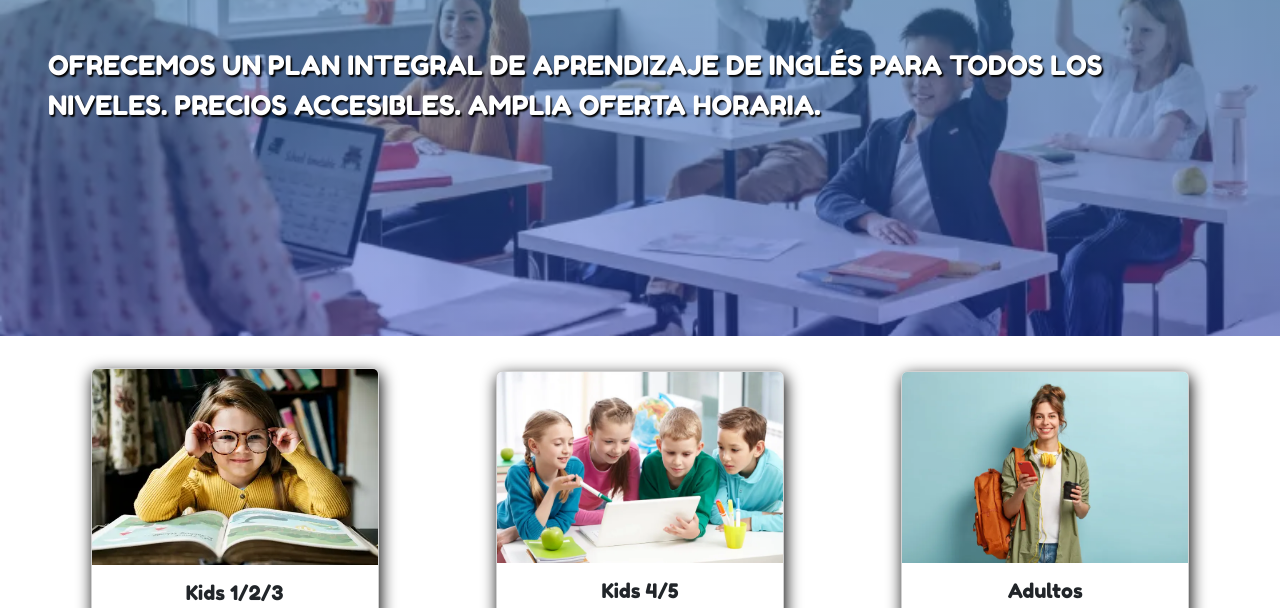
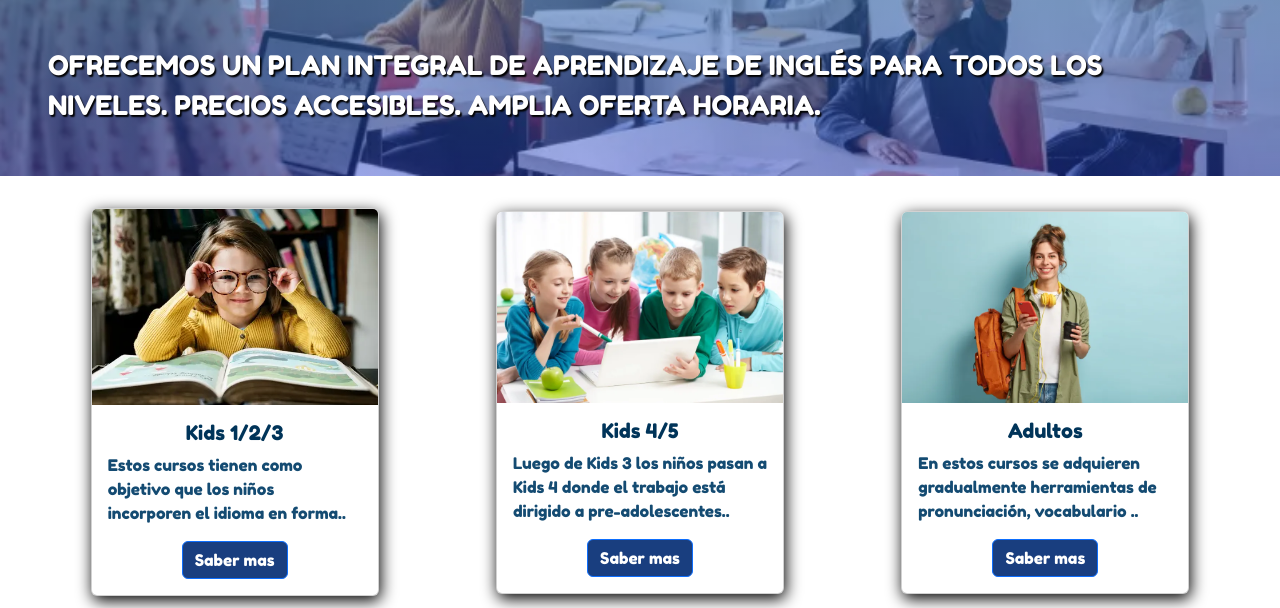
Before and after one commit to Sergiotsk/InstitutoCima-tschernitschek.sergio, a website: page pages/clases.html in a window 1280 px wide. Shown: the part 304-912 px from the top of the page. Drawn offline with nearby package versions, Linux system fonts and the light colour scheme.

Commit message:
detalles

```diff
--- a/scss/components/_clases.scss
+++ b/scss/components/_clases.scss
@@ -1,6 +1,6 @@
 
 .clases__banner {
-  height: 60vh;
+  height: 40vh;
   background: linear-gradient( rgba(57, 124, 163, 0.63),rgba(39, 64, 207, 0.438)),url(../assets/img/clasesbaner.webp);
   @include imagenfondo();
 
@@ -46,6 +46,15 @@
   display: flex;
   flex-direction: column;
   align-items: center;
+  h5{
+    color: $azuloscuro;
+  }
+  p{
+    font-size: map-get($parrafos, fzsmall );
+    color: $azulp;
+
+
+  }
 
 
 
--- a/scss/components/_mediaqueries.scss
+++ b/scss/components/_mediaqueries.scss
@@ -122,6 +122,8 @@
     /* /////////CLASES/////////// */
 
     .clases__banner {
+
+
       h1 {
         font-size: 2rem;
         width: 95vw;
@@ -344,6 +346,7 @@
   /*/////// clases ////////*/
 
   .clases__banner {
+
    h1{
      font-size: map-get($titulos , fzsmall );
 
```
Also changed, not shown: pages/contacto.html (+1 -1 lines), css/style.css, 1 other file.
